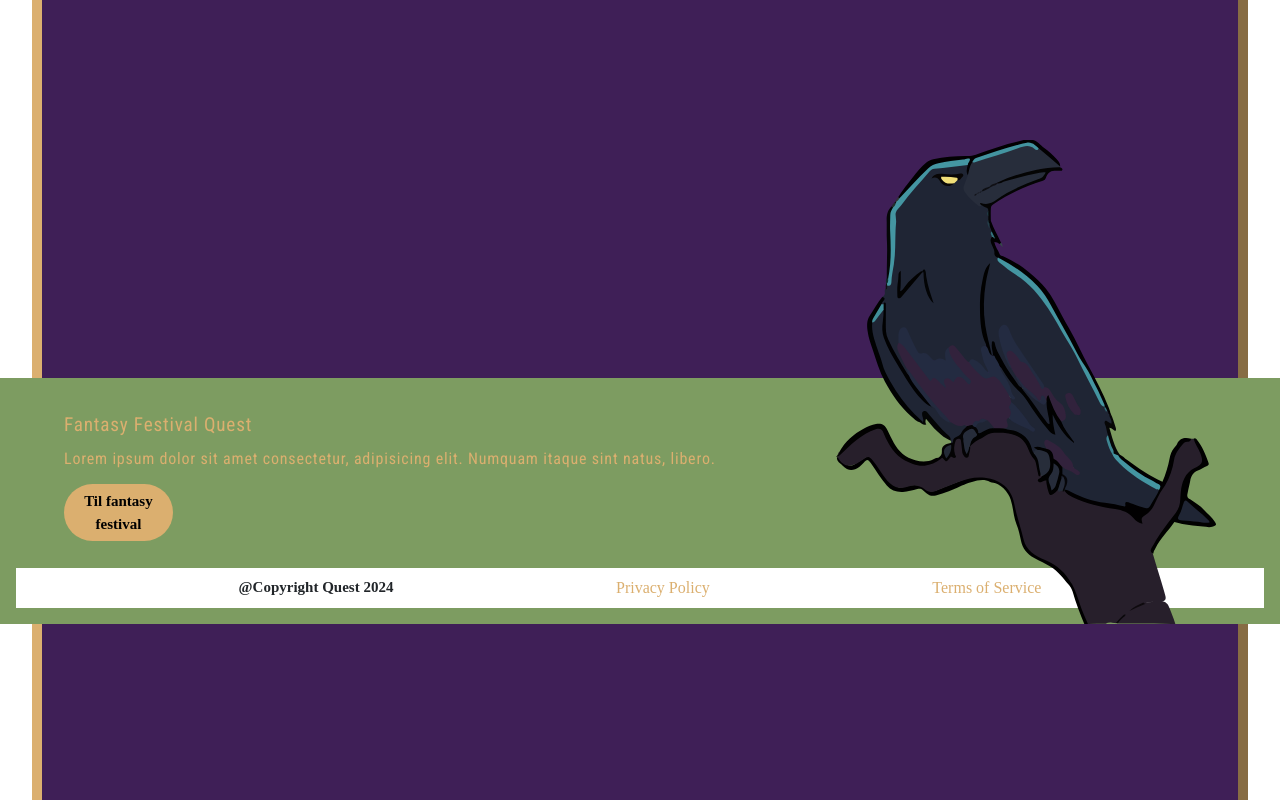
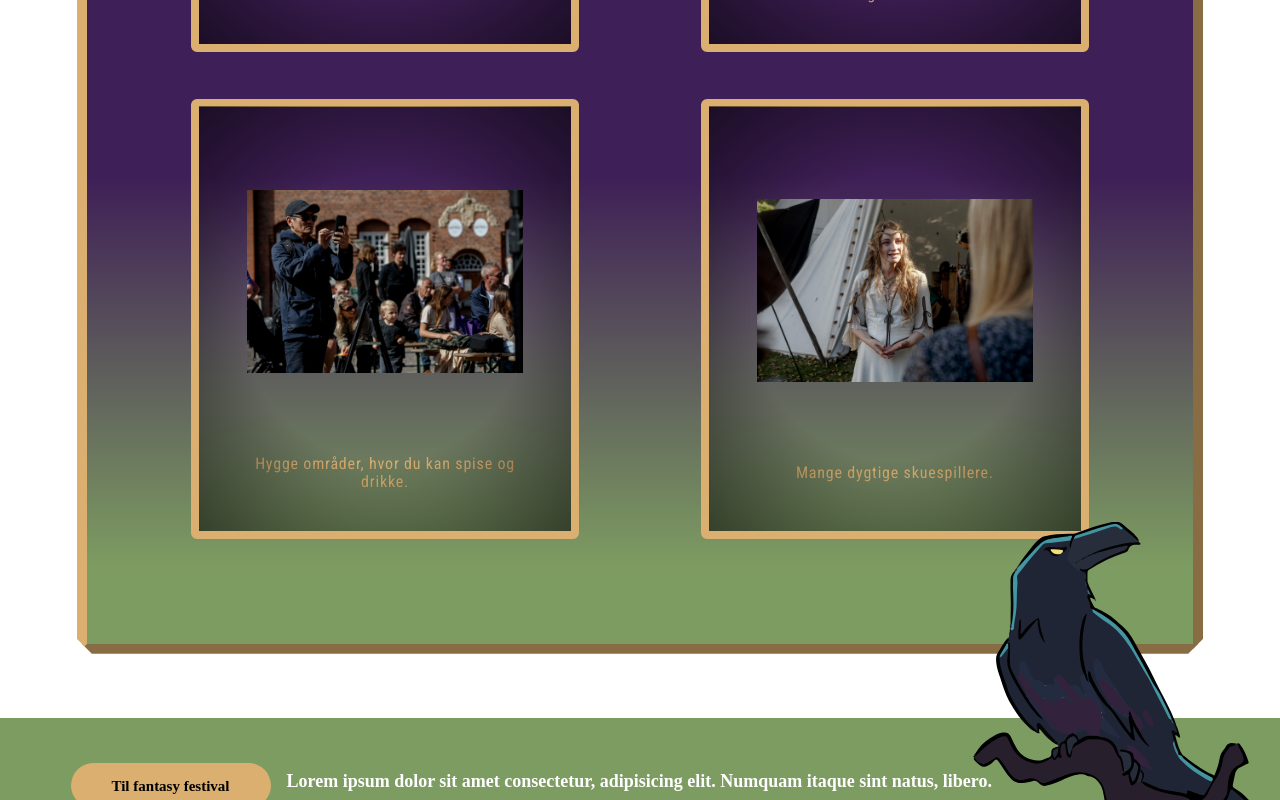
Before and after one commit to Mattienon/Questen, a Vue app in the folder Questen/: page /about in a window 1280 px wide. Shown: the part 1040-1840 px from the top of the page. Built offline with nearby package versions, Linux system fonts and the light colour scheme; a web font is replaced by a local one.

Commit message:
Vh deleted and now the boxes follow dynamically
God is real

```diff
--- a/Questen/src/App.vue
+++ b/Questen/src/App.vue
@@ -1,23 +1,18 @@
 <template>
   <div>
-    <headerlinks />
+    <HeaderLinks />
     <main>
-      <div class="outerim"></div>
-      <Transition name="slide-fade">
-        <router-view />
-      </transition>
+      <router-view />
     </main>
-    <totheTOP />
+    <ToTheTop />
   </div>
-  <footnav />
 </template>
-
 
 <script setup>
 import { RouterView } from 'vue-router';
-import footnav from '@/components/Essentials/footnav.vue';
-import headerlinks from './components/Essentials/headerlinks.vue';
-import totheTOP from './components/Essentials/totheTOP.vue';
+import FootNav from '@/components/Essentials/footnav.vue';
+import HeaderLinks from './components/Essentials/headerlinks.vue';
+import ToTheTop from './components/Essentials/totheTOP.vue';
 </script>
 
 <style lang="scss" scoped>
@@ -51,50 +46,8 @@ $notchSize: 15px;
   );
 }
 
+// Consolidated media queries
 
-@media (max-width: 2400px) {
-  .outerim {
-    min-height: 480vh;
-    width: 95%;
-  }
-}
-
-
-
-@media (max-width: 1224px) {
-  .outerim {
-    min-height: 420vh;
-    width: 95%;
-  }
-}
-
-
-@media (max-width: 1000px) {
-  .outerim {
-    min-height: 480vh;
-    width: 95%;
-  }
-}
-@media (max-width: 900px) {
-  .outerim {
-    min-height: 750vh;
-    width: 95%;
-  }
-}
-
-@media (max-width: 750px) {
-  .outerim {
-    min-height: 650vh;
-    width: 95%;
-  }
-}
-
-@media (max-width: 600px) {
-  .outerim {
-    min-height: 550vh;
-    width: 95%;
-  }
-}
 .fade-enter-active,
 .fade-leave-active {
   transition: opacity 0.5s ease;
--- a/Questen/src/assets/main.css
+++ b/Questen/src/assets/main.css
@@ -3,7 +3,6 @@
 
 #app
 {
-
   overflow: hidden;
 }
 /* fonts */
--- a/Questen/src/components/Essentials/footnav.vue
+++ b/Questen/src/components/Essentials/footnav.vue
@@ -2,9 +2,9 @@
   <div class="position">
     <footer class="footer">
       <div class="greenfoot">
-          <p class="title">Fantasy Festival Quest</p>
-          <p>Lorem ipsum dolor sit amet consectetur, adipisicing elit. Numquam itaque sint natus, libero.</p>
         <div class="btn btn-dark"><span>Til fantasy festival</span></div>
+        <span class="text">Lorem ipsum dolor sit amet consectetur, adipisicing elit. Numquam itaque sint natus, libero.</span>
+
       </div>
 
       <div class="whiteframe">
@@ -35,13 +35,16 @@
   { path: '/About', text: 'Terms of Service' }
 ]);
 </script>
+
 <style lang="scss" scoped>
 @import '@/assets/hexcolors.scss';
+
 .position {
   display: flex;
   flex-direction: column;
-  min-height: 80vh;
+  margin-top: 5%;
   z-index: 1000;
+  width: 100%;
 }
 
 .footer {
@@ -54,22 +57,26 @@
   width: 100%; /* Make sure the footer spans the full width */
 }
 
-
-  .p {
-    color: black;
-    font-weight: 600;
+.greenfoot {
+  width: 80%;
+  padding: 20px; /* Added padding for better spacing */
+  margin-top: 2%;
+  margin-left: 1.5%;
+  display: flex;
+  justify-content: center; /* Align items evenly */
+  align-items: center; /* Vertically center items */
+  background-color: $primary-green;
 }
-
-  .greenfoot {
-    width: 90%;
-    padding-left: 5%;
-    margin-top: 3%;
+.text {
+  padding-left: 1rem;
+  color: white; /* Change text color to white for better visibility */
 }
-
 .whiteframe {
   background-color: white;
+  width: 95%;
   text-align: center;
-    margin: 1rem;
+  margin: auto;
+  margin-bottom: 1%;
 }
 
 .navigation-links {
@@ -85,26 +92,31 @@
   justify-content: flex-end;
 }
 
-  .title {
-    font-size: larger;
+.title, .text {
+  font-size: large;
+  margin-bottom: 0.5rem;
 }
 
 .btn {
-    border-radius: 50px;
-    width: 10%;
-    display: flex;
-    justify-content: center;
-    margin-bottom: 1%;
+  border-radius: 25px; /* Reduced border radius for a more subtle appearance */
+  width: 200px; /* Increased button width for better clickability */
+  padding: 10px; /* Added padding for better button appearance */
   background-color: $primary-yellow;
   border: none;
   color: black;
-    font-weight: 900;
+  font-weight: bold;
+  text-align: center; /* Center align text */
+  cursor: pointer; /* Add pointer cursor on hover for better UX */
+  transition: background-color 0.3s ease; /* Smooth transition on hover */
 }
 
+.btn:hover {
+  background-color: darken($primary-yellow, 10%); /* Darken button color on hover */
+}
 .footerimg {
-    width: 380px;
+  width: 22%;
   position: absolute;
-    right: 5%;
+  right: 2%;
   bottom: 0%;
   z-index: 1;
   pointer-events: none;
@@ -112,18 +124,17 @@
 
 @media (max-width: 800px) {
   .footerimg {
-      width: 250px;
     position: absolute;
-      right: 0%;
+    right: -5%;
     bottom: 0%;
   }
 
-    .btn {
+  .btn, .title {
     display: flex;
-      align-items: flex-start;
+    align-items: center;
     border-radius: 50px;
     width: 40%;
-      margin-bottom: 1%;
+    margin: auto;
   }
 
   .greenfoot {
@@ -135,12 +146,26 @@
   .whiteframe {
     background-color: white;
     text-align: center;
-      margin: 1rem;
-      justify-content: flex-start;
   }
 
-    .p {
-      display: none;
+  .copyright, .text{
+    display: none; /* Hide the span on smaller screens */
   }
 }
+
+@media (max-width: 400px) {
+  .footerimg {
+    width: 50%;
+    position: absolute;
+    right: -18%;
+    bottom: 10%;
+  }
+
+
+  .copyright, .text{
+    display: none; /* Hide the span on smaller screens */
+  }
+}
+
+
 </style>
--- a/Questen/src/components/Gallery/gallery.vue
+++ b/Questen/src/components/Gallery/gallery.vue
@@ -1,6 +1,5 @@
 <template>
     <div class="gallery-container">
-      <h1 class="animated-heading">Galleri</h1>
       <div class="row">
         <div v-for="(item, index) in cards" :key="index" class="col-6">
           <div class="card">
@@ -32,7 +31,7 @@
 
   { imageUrl: musik, alt: 'Violin image', text: 'Flot scene med en masse musik.' },
 
-  { imageUrl: heks, alt: 'Violin image', text: 'Kom og mød Maulice.' },
+  { imageUrl: heks, alt: 'Violin image', text: 'Kom og mød Malice.' },
 
   { imageUrl: fotograf, alt: 'Violin image', text: 'Hygge områder, hvor du kan spise og drikke.' },
 
@@ -43,33 +42,29 @@
 
   <style lang="scss" scoped>
   @import '@/assets/hexcolors.scss';
+
   .gallery-container{
-    max-height:300vh;
-  }
-
-
-  .row, h1 {
-    display: flex;
-    justify-content: center;
-    margin: auto;
+    padding: 5%
   }
 
   h1 {
     padding-top: 2rem;
     padding-bottom: 1.5rem;
-
     color: $primary-yellow;
   }
 
   .card {
-    width: 65%;
-    height: 95%;
+    width: 80%;
+    height: 90%;
     border: solid 8px $primary-yellow;
     padding: 2%;
     text-align: center;
+    background-color: transparent;
     display: flex;
+    justify-content: center;
+    align-items:center;
     margin: auto;
-    background-color: transparent;
+    padding: 10%
   }
 
   .feather-border::before,
@@ -86,15 +81,11 @@
 
   img {
     width: 100%;
-    height: 200px; /* Set a fixed height for the images */
+    height: 300px; /* Set a fixed height for the images */
     object-fit: contain;
     display: block;
   }
 
-  .animated-heading {
-    margin-top: -5%;
-    animation: moveUp ease-in-out 0.5s;
-  }
 
   @media (max-width: 700px) {
     .row .col-6 {
@@ -102,17 +93,9 @@
       width: 100%;
       justify-content: center;
       align-items: center;
-      padding: 0%;
-      margin: 0%;
+      margin: auto;
+      margin-top:1rem;
     }
   }
 
-  @keyframes moveUp {
-    0% {
-      transform: translateY(0);
-    }
-    10% {
-      transform: translateY(-5px);
-    }
-  }
   </style>
--- a/Questen/src/components/HomeView/additionalinfo.vue
+++ b/Questen/src/components/HomeView/additionalinfo.vue
@@ -39,13 +39,15 @@
       description: 'Questen tager ca 1 time og derefter kan du gå ud og nyde godt af hvad Festivalen har at tilbyde.'
     }
   ];
+
+
   </script>
 
   <style lang="scss" scoped>
   @import '@/assets/hexcolors.scss';
 
   .container {
-    padding: 20px;
+    padding: 10px;
     text-align: center;
     width: 100%;
     z-index: 10;
@@ -64,14 +66,14 @@
 
 
   .card {
-    margin: 10px;
+    margin: 5px;
     border: none;
     display: flex;
     flex-direction: column;
     border-radius: 30px;
-  background: linear-gradient(to bottom, $light-purple, $primary-purple);
-  color: #fff;
-  padding: 20px;
+    background: linear-gradient(to bottom, $light-purple, $primary-purple);
+    color: #fff;
+    padding: 20px;
   }
 
   .card-body {
--- a/Questen/src/components/HomeView/logoarea.vue
+++ b/Questen/src/components/HomeView/logoarea.vue
@@ -1,14 +1,59 @@
 <template>
-  <div class="video-container">
+  <div class="video-container" @mouseover="createStars">
     <video class="circular-video" autoplay loop muted playsinline>
       <source src="@/assets/Videos/logo.mp4" type="video/mp4">
     </video>
   </div>
 </template>
 
+<script setup>
+import anime from 'animejs';
+
+// Function to create a single star particle
+const createStar = () => {
+  const star = document.createElement('div');
+  star.classList.add('star');
+  star.style.position = 'absolute';
+  star.style.width = '20px';
+  star.style.height = '20px';
+  star.style.background = '#ffffff'; // Set the color of the star
+  star.style.borderRadius = '50%';
+  star.style.pointerEvents = 'none';
+  star.style.zIndex = '1000'; // Ensure stars appear above other content
+  document.querySelector('.video-container').appendChild(star);
+
+  // Set initial position and opacity
+  anime.set(star, {
+    left: Math.random() * window.innerWidth + 'px',
+    top: '-10px',
+    opacity: 0,
+  });
+
+  // Animate the star falling and fading in
+  anime({
+    targets: star,
+    top: window.innerHeight + 'px',
+    opacity: 1,
+    duration: 2000,
+    easing: 'radial',
+    complete: () => {
+      // Remove the star element from the DOM once animation is complete
+      star.remove();
+    },
+  });
+};
+
+// Function to create multiple stars
+const createStars = () => {
+  // Change the number of stars based on the desired density
+  for (let i = 0; i < 50; i++) {
+    createStar();
+  }
+};
+</script>
+
 <style lang="scss" scoped>
-@import '@/assets/hexcolors.scss';
-
+  @import '@/assets/hexcolors.scss';
 .video-container {
   width: 400px; /* Set the width of the circle */
   height: 400px; /* Set the height of the circle */
@@ -41,25 +86,4 @@
   object-fit: cover; /* Ensure the video covers the entire circular container */
   pointer-events: none; /* Disable user interaction with the video element */
 }
-
-@media (max-width: 700px) {
-  .video-container {
-    width: 300px; /* Set the width of the circle for smaller screens */
-    height: 300px;
-    box-shadow:
-      0 0 0 4px $primary-yellow, /* Adjusted first ring for smaller screens */
-      0 0 0 10px transparent, /* Space between the rings */
-      0 0 0 14px $primary-purple, /* Adjusted second ring for smaller screens */
-      0 50px 80px rgba(0, 0, 0, 0.2); /* Adjusted shadow for smaller screens */
-  }
-
-  .video-container:hover {
-    box-shadow:
-      0 0 0 4px $primary-yellow, /* Adjusted first ring for smaller screens */
-      0 0 0 10px transparent, /* Space between the rings */
-      0 0 0 14px $primary-purple, /* Adjusted second ring for smaller screens */
-      0 70px 100px rgba(0, 0, 0, 0.3); /* Adjusted shadow for smaller screens */
-  }
-}
-
 </style>
--- a/Questen/src/views/gallery.vue
+++ b/Questen/src/views/gallery.vue
@@ -1,17 +1,19 @@
 <template>
-    <div class="body">
-      <gallery/>
-      <!-- Gallery is the imported component with the Gallery structure -->
+  <div class="body">
+    <div class="outerim">
+      <gallery />
     </div>
-
+  </div>
+  <footnav/>
 </template>
 
 <script setup>
-import gallery from '@/components/Gallery/gallery.vue';
-
+import Gallery from '@/components/Gallery/gallery.vue';
+import footnav from '@/components/Essentials/footnav.vue';
 </script>
 
 <style lang="scss" scoped>
+@import '@/assets/hexcolors.scss';
 
 .body {
   display: flex;
@@ -20,7 +22,28 @@ import gallery from '@/components/Gallery/gallery.vue';
   justify-content: center;
   width: 100%;
 }
+$notchSize: 15px;
 
-
-/* Add more styles as needed for other sections */
+.outerim {
+  display: flex;
+  flex-direction: column;
+  justify-content: center;
+  align-items: center;
+  position: relative; /* Changed from absolute to relative */
+  width: 88%;
+  margin-top: 2%; /* To adjust top position */
+  z-index: -1;
+  border: 10px outset $primary-yellow;
+  background: linear-gradient(to bottom, $primary-purple 70%, $primary-green 95%);
+  clip-path: polygon(
+    0% $notchSize,
+    $notchSize 0%,
+    calc(100% - #{$notchSize}) 0%,
+    100% $notchSize,
+    100% calc(100% - #{$notchSize}),
+    calc(100% - #{$notchSize}) 100%,
+    $notchSize 100%,
+    0% calc(100% - #{$notchSize})
+  );
+}
 </style>
```
Also changed, not shown: Questen/src/components/HomeView/infoboxes.vue (+29 -11 lines), Questen/src/views/HomeView.vue (+79 -37 lines). Lines whose indentation alone changed are shown as unchanged.
